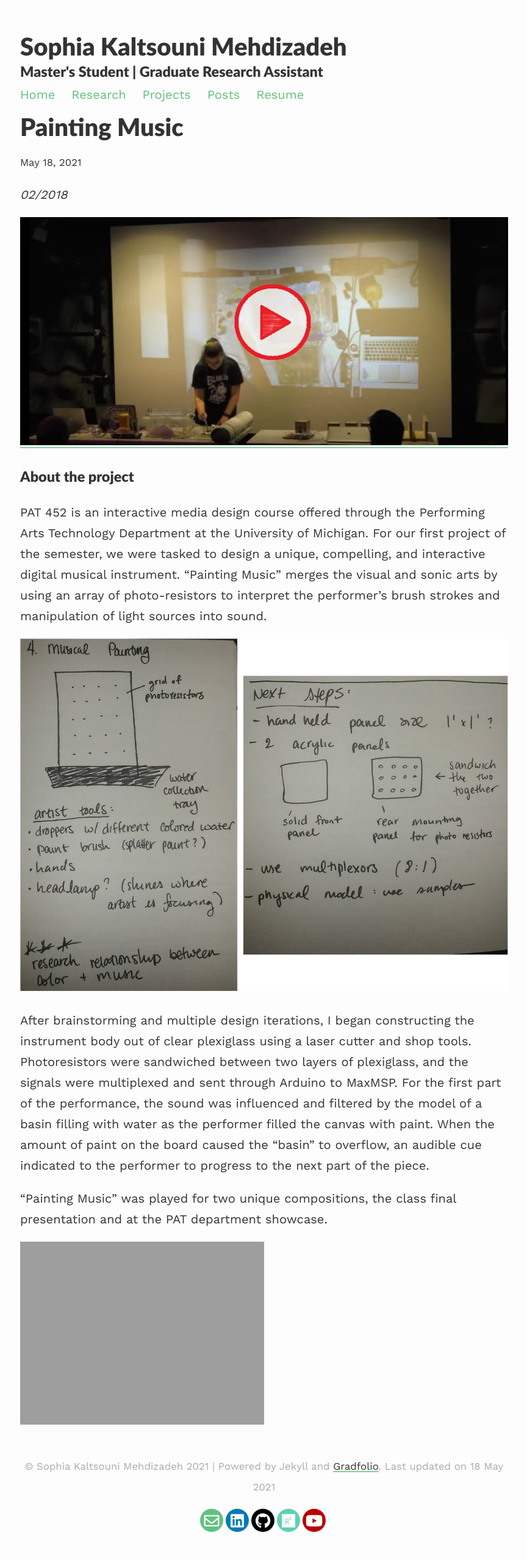
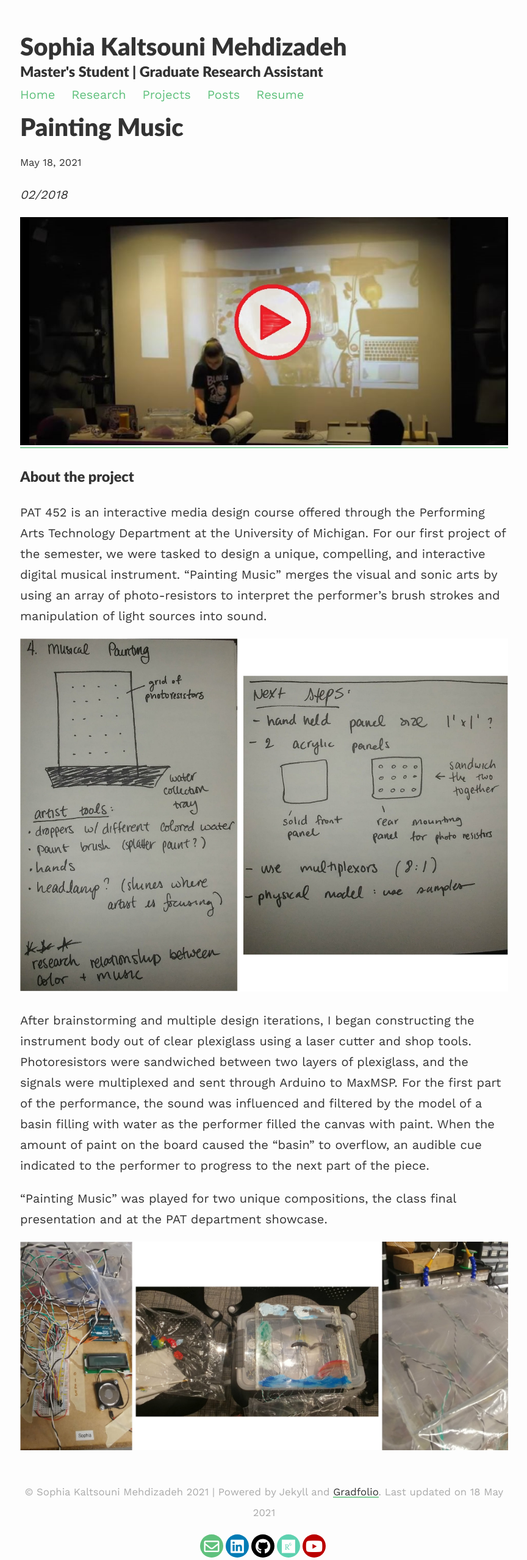
Before and after one commit to smehdizadeh/smehdizadeh.github.io, a Jekyll site: the page built from _projects/5_project.md, in a window 1280 px wide. Shown: the whole page at 61% size, without its empty margins (207-1071 px from the left). Built offline with Jekyll 4.4.1, drawn with Linux system fonts in a browser that asks for light colours; nearby versions of some CDN libraries; before the commit the page ends 2516 px from its top, so only the background shows below that.

Commit message:
Update 5_project.md

```diff
--- a/_projects/5_project.md
+++ b/_projects/5_project.md
@@ -18,4 +18,4 @@ After brainstorming and multiple design iterations, I began constructing the ins
 
 "Painting Music" was played for two unique compositions, the class final presentation and at the PAT department showcase.
 
-![Instrument](/assets/images/[painting_music2.jpg)
+![Instrument](/assets/images/painting_music2.jpg)
```
